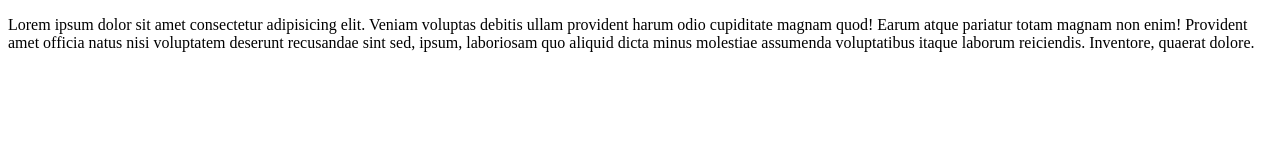
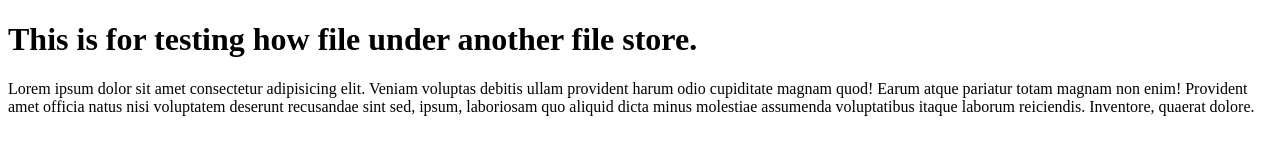
Before and after one commit to imvijaykr/GIT_DEMO, a plain HTML site: page 01_file/index.html in a window 1280 px wide. Drawn offline with Linux system fonts and the light colour scheme.

Commit message:
Add header for testing file structure

```diff
--- a/01_file/index.html
+++ b/01_file/index.html
@@ -6,6 +6,7 @@
     <title>Document</title>
   </head>
   <body>
+    <h1>This is for testing how file under another file store.</h1>
     <p>
       Lorem ipsum dolor sit amet consectetur adipisicing elit. Veniam voluptas
       debitis ullam provident harum odio cupiditate magnam quod! Earum atque
@@ -14,5 +15,6 @@
       dicta minus molestiae assumenda voluptatibus itaque laborum reiciendis.
       Inventore, quaerat dolore.
     </p>
+
   </body>
 </html>
```
